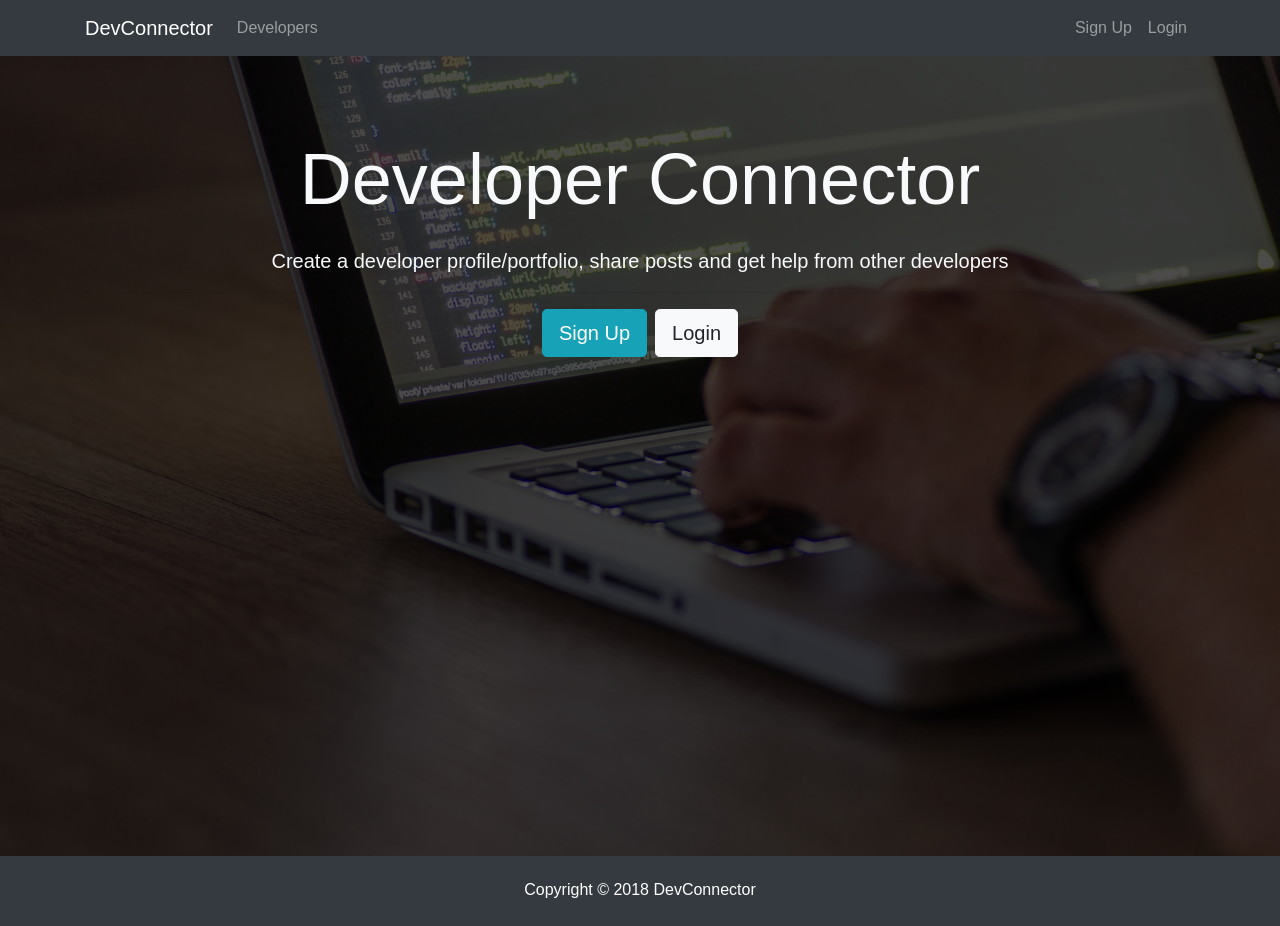
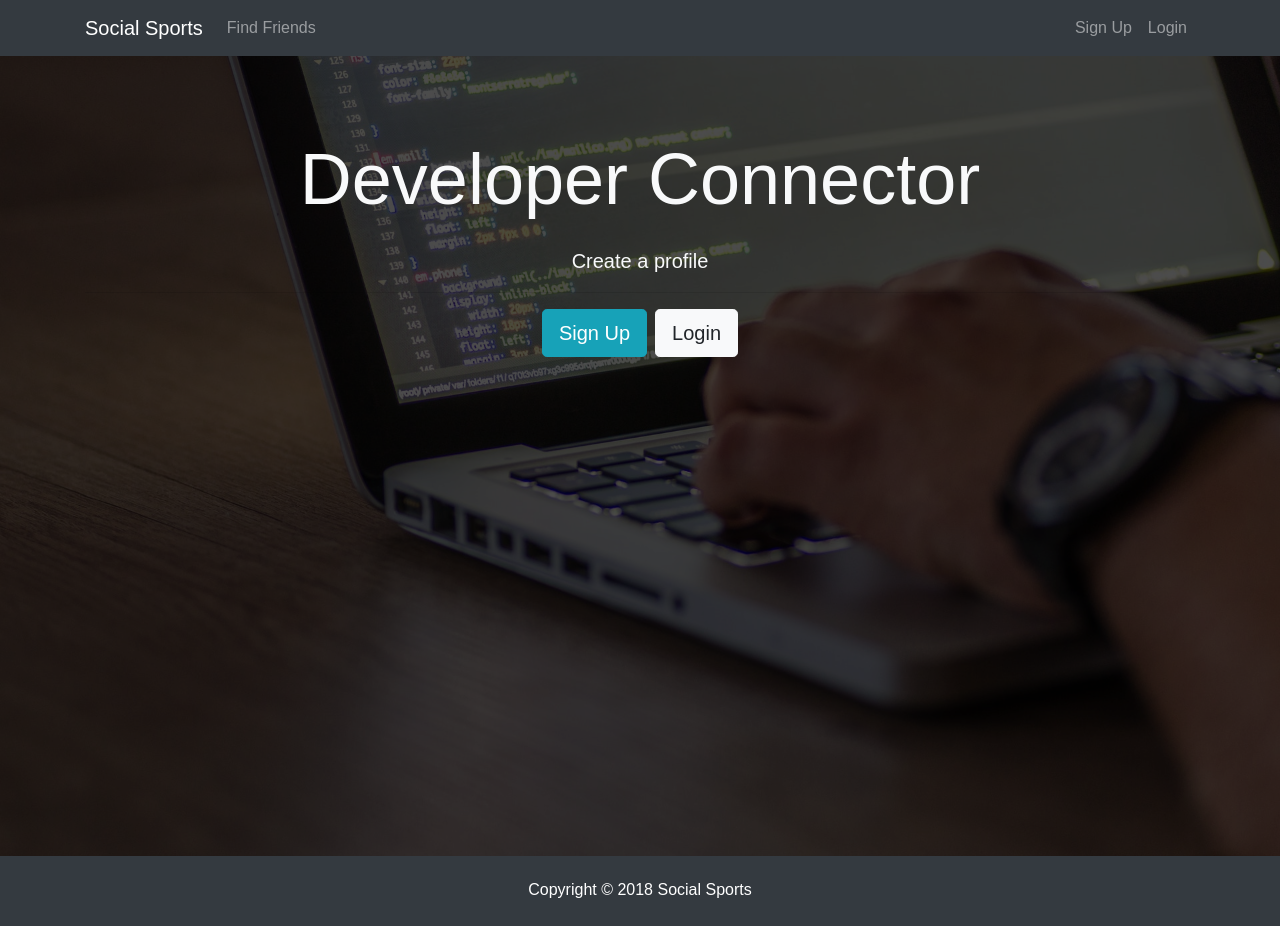
Before and after one commit to gevorgnazaret/mern-stack, a React (Create React App) app in the folder client/: page / in a window 1280 px wide. Built offline with nearby package versions, Linux system fonts and the light colour scheme.

Commit message:
some changes

```diff
--- a/client/src/components/edit-profile/EditProfile.js
+++ b/client/src/components/edit-profile/EditProfile.js
@@ -177,14 +177,11 @@ class CreateProfile extends Component {
 
     // Select options for status
     const options = [
-      { label: '* Select Professional Status', value: 0 },
-      { label: 'Developer', value: 'Developer' },
-      { label: 'Junior Developer', value: 'Junior Developer' },
-      { label: 'Senior Developer', value: 'Senior Developer' },
-      { label: 'Manager', value: 'Manager' },
-      { label: 'Student or Learning', value: 'Student or Learning' },
-      { label: 'Instructor or Teacher', value: 'Instructor or Teacher' },
-      { label: 'Intern', value: 'Intern' },
+      { label: '* Select Highest Level Played', value: 0 },
+      { label: 'Professional', value: 'Professional' },
+      { label: 'College', value: 'College' },
+      { label: 'High School Varsity', value: 'High School Varsity' },
+      { label: 'High School JV', value: 'High School JV' },
       { label: 'Other', value: 'Other' }
     ];
 
@@ -205,7 +202,7 @@ class CreateProfile extends Component {
                   value={this.state.handle}
                   onChange={this.onChange}
                   error={errors.handle}
-                  info="A unique handle for your profile URL. Your full name, company name, nickname"
+                  info="A unique handle for your profile URL."
                 />
                 <SelectListGroup
                   placeholder="Status"
@@ -214,7 +211,7 @@ class CreateProfile extends Component {
                   onChange={this.onChange}
                   options={options}
                   error={errors.status}
-                  info="Give us an idea of where you are at in your career"
+                  info="Give us an idea of what level you are at"
                 />
                 <TextFieldGroup
                   placeholder="sport"
--- a/client/src/components/layout/Footer.js
+++ b/client/src/components/layout/Footer.js
@@ -3,7 +3,7 @@ import React from 'react';
 export default () => {
   return (
     <footer className="bg-dark text-white mt-5 p-4 text-center">
-      Copyright &copy; {new Date().getFullYear()} DevConnector
+      Copyright &copy; {new Date().getFullYear()} Social Sports
     </footer>
   );
 };
--- a/client/src/components/layout/Landing.js
+++ b/client/src/components/layout/Landing.js
@@ -20,8 +20,7 @@ class Landing extends Component {
                 <h1 className="display-3 mb-4">Developer Connector</h1>
                 <p className="lead">
                   {' '}
-                  Create a developer profile/portfolio, share posts and get help
-                  from other developers
+                  Create a profile
                 </p>
                 <hr />
                 <Link to="/register" className="btn btn-lg btn-info mr-2">
--- a/client/src/components/layout/Navbar.js
+++ b/client/src/components/layout/Navbar.js
@@ -57,7 +57,7 @@ class Navbar extends Component {
       <nav className="navbar navbar-expand-sm navbar-dark bg-dark mb-4">
         <div className="container">
           <Link className="navbar-brand" to="/">
-            DevConnector
+            Social Sports
           </Link>
           <button
             className="navbar-toggler"
@@ -73,7 +73,7 @@ class Navbar extends Component {
               <li className="nav-item">
                 <Link className="nav-link" to="/profiles">
                   {' '}
-                  Developers
+                  Find Friends
                 </Link>
               </li>
             </ul>
--- a/client/src/components/profiles/ProfileItem.js
+++ b/client/src/components/profiles/ProfileItem.js
@@ -31,7 +31,7 @@ class ProfileItem extends Component {
             </Link>
           </div>
           <div className="col-md-4 d-none d-md-block">
-            <h4>Skill Set</h4>
+            <h4>Favorite Players</h4>
             <ul className="list-group">
               {profile.players.slice(0, 4).map((player, index) => (
                 <li key={index} className="list-group-item">
```
